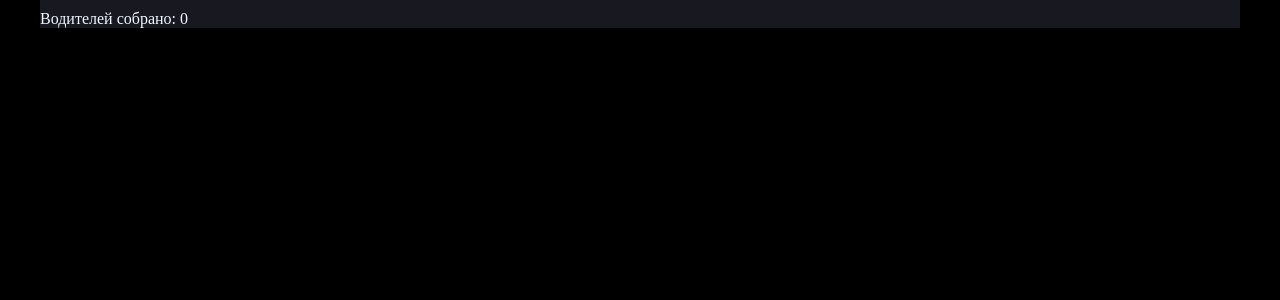
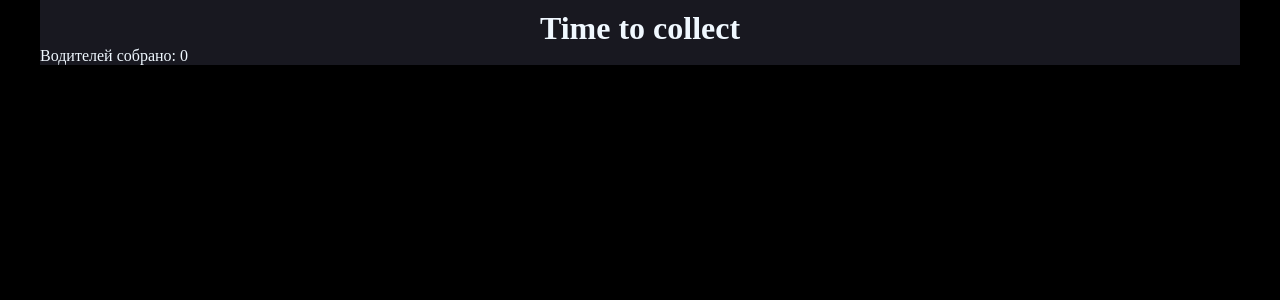
Before and after one commit to ArkadiyJS/time-to-collect, a React (Vite) app: page /history in a window 1280 px wide. Shown: the top 300 px of the page. Built offline with nearby package versions, Linux system fonts and the light colour scheme.

Commit message:
add: header notification page

```diff
--- a/src/App.scss
+++ b/src/App.scss
@@ -65,6 +65,10 @@
   cursor: pointer;
   color: #f05d22;
 
+}
+.head__notif{
+  display: flex;
+  justify-content: center;
 }
 
 
--- a/src/components/mainContent/notificationPage/notifi.module.css
+++ b/src/components/mainContent/notificationPage/notifi.module.css
@@ -1,4 +1,4 @@
-.notification{
+.notification {
     display: flex;
     height: 50px;
     width: 100%;
@@ -12,6 +12,7 @@
     align-items: center;
     justify-content: center;
 }
-.text{
+
+.text {
     font-size: 22px;
 }
--- a/src/components/mainContent/notificationPage/notifi.tsx
+++ b/src/components/mainContent/notificationPage/notifi.tsx
@@ -1,11 +1,15 @@
 import React from 'react'
+
+
+
+
 import s from './notifi.module.css'
-
 
 
 function Notifi({name}) {
   return (
     <div className={s.notification}>
+
       <span className={s.text}> {name} готов к проверке!</span>
       </div>)
 }
--- a/src/components/mainContent/notificationPage/notificationPage.tsx
+++ b/src/components/mainContent/notificationPage/notificationPage.tsx
@@ -1,6 +1,6 @@
 import React from 'react';
 import Notifi from './notifi';
-
+import { Link } from 'react-router-dom';
 
 // уведомления которые будет видить только админ
 function NotificationPage({driverCollect}) {
@@ -17,7 +17,7 @@ const filteredDriverCollect = driverCollect.filter(obj => { if (obj.completed ==
 
   return (
     <div>
-
+      <Link to='/'><h1 className='head__notif'>Time to collect</h1></Link>
 
       {filteredDriverCollect.map((d)=><Notifi key={d.id} name={d.name} />)}
 
```
